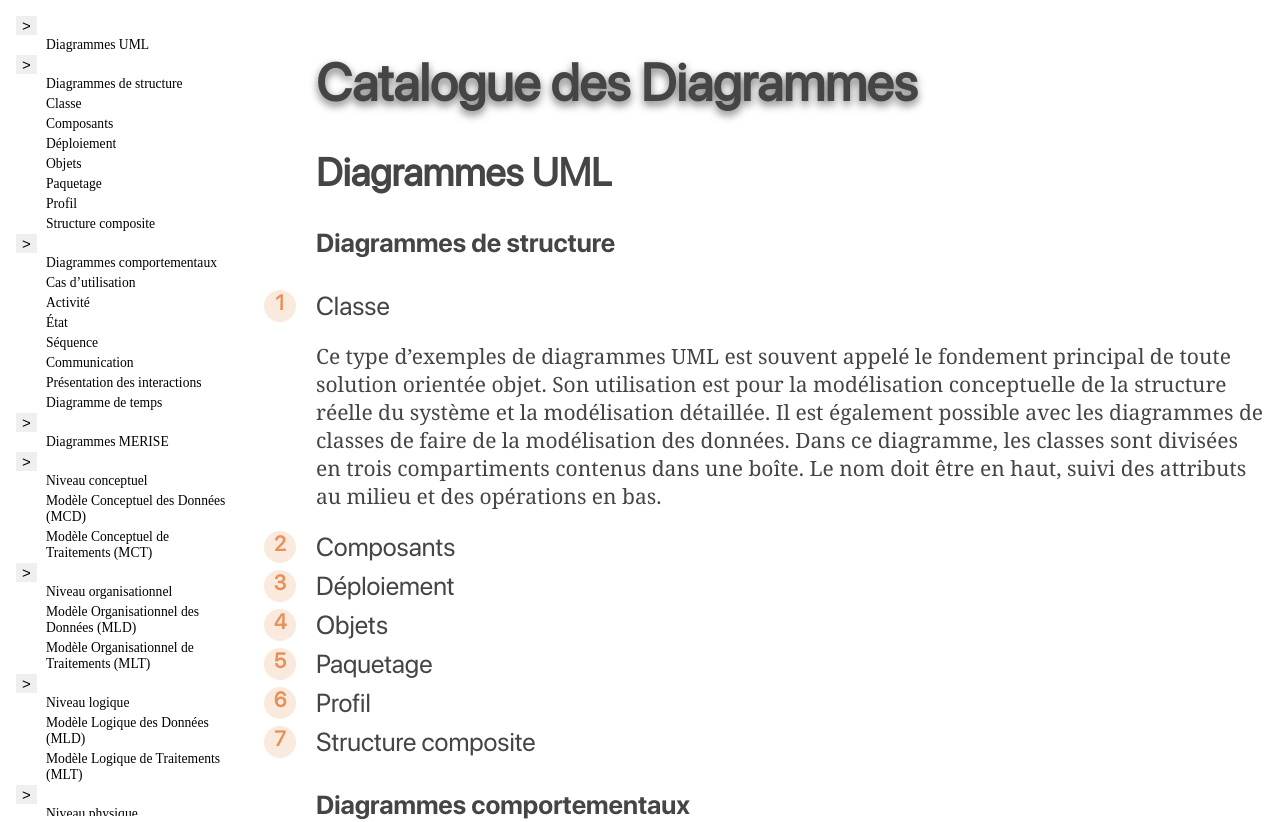
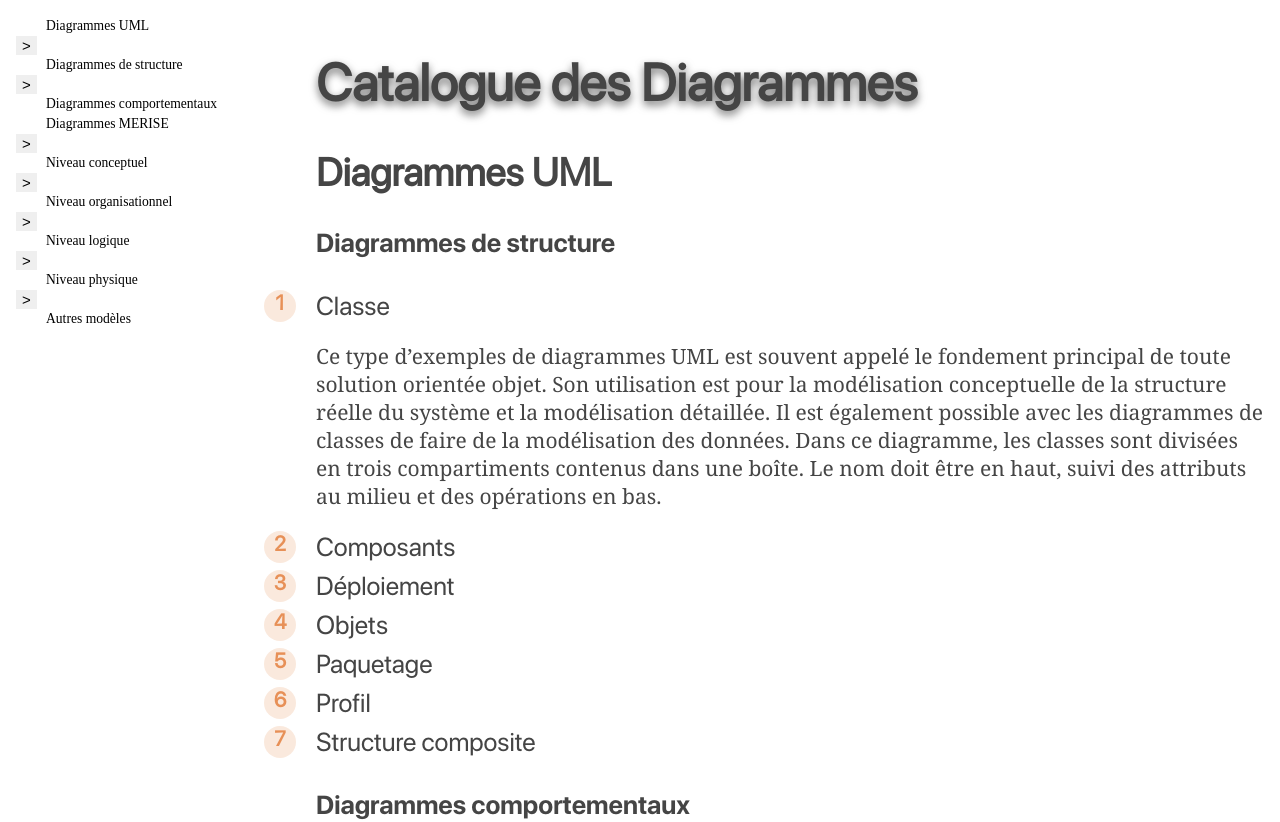
Before and after one commit to 2023-cda-alt-devops-p3/catalog-nt, a React (Create React App) app: page / in a window 1280 px wide. Shown: the top 822 px of the page. Built offline with nearby package versions, Linux system fonts and the light colour scheme; a web font is replaced by a local one.

Commit message:
feat: :sparkles: added accordion menus to sidebar with href links

```diff
--- a/src/App.js
+++ b/src/App.js
@@ -1,40 +1,120 @@
+import React, { useState } from 'react';
+
+function Accordion1() {
+  const [isActive, setIsActive] = useState(false);
+  return(
+  <div>
+    <button onClick={() => setIsActive(!isActive)} class="collapsible">{isActive ? 'v' : '>'}</button><a href='#uml-structure'>Diagrammes de structure</a>
+    {isActive && <div>
+      <a href='#uml-class'>Classe</a>
+      <a href='#uml-comp'>Composants</a>
+      <a href='#uml-deploy'>Déploiement</a>
+      <a href='#uml-objects'>Objets</a>
+      <a href='#uml-package'>Paquetage</a>
+      <a href='#uml-profile'>Profil</a>
+      <a href='#uml-composite'>Structure composite</a>
+    </div>}
+  </div>
+  )
+}
+
+function Accordion2() {
+  const [isActive, setIsActive] = useState(false);
+  return(
+  <div>
+    <button onClick={() => setIsActive(!isActive)} class="collapsible">{isActive ? 'v' : '>'}</button><a href='#uml-behave'>Diagrammes comportementaux</a>
+    {isActive && <div>
+    <a href='#uml-cases'>Cas d’utilisation</a>
+    <a href='#uml-activity'>Activité</a>
+    <a href='#uml-state'>État</a>
+    <a href='#uml-sequence'>Séquence</a>
+    <a href='#uml-comm'>Communication</a>
+    <a href='#uml-interactions'>Présentation des interactions</a>
+    <a href='#uml-time'>Diagramme de temps</a>
+    </div>}
+  </div>
+  )
+}
+
+function Accordion3() {
+  const [isActive, setIsActive] = useState(false);
+  return(
+  <div>
+    <button onClick={() => setIsActive(!isActive)} class="collapsible">{isActive ? 'v' : '>'}</button><a href='#mer-concept'>Niveau conceptuel</a>
+    {isActive && <div>
+    <a href='#mer-mcd'>Modèle Conceptuel des Données (MCD)</a>
+    <a href='#mer-mct'>Modèle Conceptuel de Traitements (MCT)</a>
+    </div>}
+  </div>
+  )
+}
+
+function Accordion4() {
+  const [isActive, setIsActive] = useState(false);
+  return(
+  <div>
+    <button onClick={() => setIsActive(!isActive)} class="collapsible">{isActive ? 'v' : '>'}</button><a href='#mer-orga'>Niveau organisationnel</a>
+    {isActive && <div>
+    <a href='#mer-mld'>Modèle Organisationnel des Données (MLD)</a>
+    <a href='#mer-mlt'>Modèle Organisationnel de Traitements (MLT)</a>
+    </div>}
+  </div>
+  )
+}
+
+function Accordion5() {
+  const [isActive, setIsActive] = useState(false);
+  return(
+  <div>
+    <button onClick={() => setIsActive(!isActive)} class="collapsible">{isActive ? 'v' : '>'}</button><a href='#mer-logic'>Niveau logique</a>
+    {isActive && <div>
+    <a href='#mer-mld'>Modèle Logique des Données (MLD)</a>
+    <a href='#mer-mlt'>Modèle Logique de Traitements (MLT)</a>
+    </div>}
+  </div>
+  )
+}
+
+function Accordion6() {
+  const [isActive, setIsActive] = useState(false);
+  return(
+  <div>
+    <button onClick={() => setIsActive(!isActive)} class="collapsible">{isActive ? 'v' : '>'}</button><a href='#mer-phys'>Niveau physique</a>
+    {isActive && <div>
+    <a href='#mer-mld'>Modèle Physique des Données (MPD)</a>
+    <a href='#mer-mlt'>Modèle Physique de Traitements (MPT)</a>
+    </div>}
+  </div>
+  )
+}
+
+function Accordion7() {
+  const [isActive, setIsActive] = useState(false);
+  return(
+  <div>
+    <button onClick={() => setIsActive(!isActive)} class="collapsible">{isActive ? 'v' : '>'}</button><a href='#mer-other'>Autres modèles</a>
+    {isActive && <div>
+    <a href='#mer-mf'>Modèle des Flux (MF)</a>
+    <a href='#mer-me'>Modèle des États (ME)</a>
+    <a href='#mer-ms'>Modèle de Sécurité (MS)</a>
+    </div>}
+  </div>
+  )
+}
+
 function Sidebar() {
   return(
   <div className="App-sidebar">
-    <button type="button" class="collapsible">&#62;</button><a>Diagrammes UML</a>
-    <button type="button" class="collapsible">&#62;</button><a>Diagrammes de structure</a>
-    <a>Classe</a>
-    <a>Composants</a>
-    <a>Déploiement</a>
-    <a>Objets</a>
-    <a>Paquetage</a>
-    <a>Profil</a>
-    <a>Structure composite</a>
-    <button type="button" class="collapsible">&#62;</button><a>Diagrammes comportementaux</a>
-    <a>Cas d’utilisation</a>
-    <a>Activité</a>
-    <a>État</a>
-    <a>Séquence</a>
-    <a>Communication</a>
-    <a>Présentation des interactions</a>
-    <a>Diagramme de temps</a>
-    <button type="button" class="collapsible">&#62;</button><a>Diagrammes MERISE</a>
-    <button type="button" class="collapsible">&#62;</button><a>Niveau conceptuel</a>
-    <a>Modèle Conceptuel des Données (MCD)</a>
-    <a>Modèle Conceptuel de Traitements (MCT)</a>
-    <button type="button" class="collapsible">&#62;</button><a>Niveau organisationnel</a>
-    <a>Modèle Organisationnel des Données (MLD)</a>
-    <a>Modèle Organisationnel de Traitements (MLT)</a>
-    <button type="button" class="collapsible">&#62;</button><a>Niveau logique</a>
-    <a>Modèle Logique des Données (MLD)</a>
-    <a>Modèle Logique de Traitements (MLT)</a>
-    <button type="button" class="collapsible">&#62;</button><a>Niveau physique</a>
-    <a>Modèle Physique des Données (MPD)</a>
-    <a>Modèle Physique de Traitements (MPT)</a>
-    <button type="button" class="collapsible">&#62;</button><a>Autres modèles</a>
-    <a>Modèle des Flux (MF)</a>
-    <a>Modèle des États (ME)</a>
-    <a>Modèle de Sécurité (MS)</a>
+    <a>Diagrammes UML</a>
+    <Accordion1 />
+    <Accordion2 />
+
+    <a>Diagrammes MERISE</a>
+    <Accordion3 />
+    <Accordion4 />
+    <Accordion5 />
+    <Accordion6 />
+    <Accordion7 />
   </div>
 
   )
@@ -46,56 +126,56 @@ function AppContent() {
       <h1>Catalogue des Diagrammes</h1>
       <h2>Diagrammes UML</h2>
       <ul>
-        <li className="Section">Diagrammes de structure</li>
+        <li id ='uml-structure' className="Section">Diagrammes de structure</li>
         <ol>
-          <li>Classe</li>
+          <li id='uml-class'>Classe</li>
           <p>Ce type d’exemples de diagrammes UML est souvent appelé le fondement principal de toute solution orientée objet. Son utilisation est pour la modélisation conceptuelle de la structure réelle du système et la modélisation détaillée. Il est également possible avec les diagrammes de classes de faire de la modélisation des données.
 Dans ce diagramme, les classes sont divisées en trois compartiments contenus dans une boîte. Le nom doit être en haut, suivi des attributs au milieu et des opérations en bas.</p>
-          <li>Composants</li>
-          <li>Déploiement</li>
-          <li>Objets</li>
-          <li>Paquetage</li>
-          <li>Profil</li>
-          <li>Structure composite</li>
+          <li id='uml-deploy'>Composants</li>
+          <li id='uml-objects'>Déploiement</li>
+          <li id='uml-objects'>Objets</li>
+          <li id='uml-package'>Paquetage</li>
+          <li id='uml-profile'>Profil</li>
+          <li id='uml-composite'>Structure composite</li>
         </ol>
-        <li className="Section">Diagrammes comportementaux</li>
+        <li id ='uml-behave' className="Section">Diagrammes comportementaux</li>
         <ol>
-          <li>Cas d’utilisation</li>
-          <li>Activité</li>
-          <li>État</li>
-          <li>Séquence</li>
-          <li>Communication</li>
-          <li>Présentation des interactions</li>
-          <li>Diagramme de temps</li>
+          <li id='uml-cases'>Cas d’utilisation</li>
+          <li id='uml-activity'>Activité</li>
+          <li id='uml-state'>État</li>
+          <li id='uml-sequence'>Séquence</li>
+          <li id='uml-comm'>Communication</li>
+          <li id='uml-interactions'>Présentation des interactions</li>
+          <li id='uml-time'>Diagramme de temps</li>
         </ol>
       </ul>
       <h2>Diagrammes MERISE</h2>
       <ul>
-        <li className="Section">Niveau conceptuel</li>
+        <li id='mer-concept' className="Section">Niveau conceptuel</li>
         <ol>
-          <li>Modèle Conceptuel des Données (MCD)</li>
-          <li>Modèle Conceptuel de Traitements (MCT)</li>
+          <li id='mer-mcd'>Modèle Conceptuel des Données (MCD)</li>
+          <li id='mer-mct'>Modèle Conceptuel de Traitements (MCT)</li>
         </ol>
-        <li className="Section">Niveau organisationnel</li>
+        <li id='mer-orga' className="Section">Niveau organisationnel</li>
         <ol>
-          <li>Modèle Organisationnel des Données (MLD)</li>
-          <li>Modèle Organisationnel de Traitements (MLT)</li>
+          <li id='mer-mld' >Modèle Organisationnel des Données (MLD)</li>
+          <li id='mer-mlt'>Modèle Organisationnel de Traitements (MLT)</li>
         </ol>
-        <li className="Section">Niveau logique</li>
+        <li id='mer-logic' className="Section">Niveau logique</li>
         <ol>
-          <li>Modèle Logique des Données (MLD)</li>
-          <li>Modèle Logique de Traitements (MLT)</li>
+          <li id='mer-mld'>Modèle Logique des Données (MLD)</li>
+          <li id='mer-mlt'>Modèle Logique de Traitements (MLT)</li>
         </ol>
-        <li className="Section">Niveau physique</li>
+        <li id='mer-phys' className="Section">Niveau physique</li>
         <ol>
-          <li>Modèle Physique des Données (MPD)</li>
-          <li>Modèle Physique de Traitements (MPT)</li>
+          <li id='mer-mpd'>Modèle Physique des Données (MPD)</li>
+          <li id='mer-mpt'>Modèle Physique de Traitements (MPT)</li>
         </ol>
-        <li className="Section">Autres modèles</li>
+        <li id='mer-other' className="Section">Autres modèles</li>
         <ol>
-          <li>Modèle des Flux (MF)</li>
-          <li>Modèle des États (ME)</li>
-          <li>Modèle de Sécurité (MS)</li>
+          <li id='mer-mf'>Modèle des Flux (MF)</li>
+          <li id='mer-me'>Modèle des États (ME)</li>
+          <li id='mer-ms'>Modèle de Sécurité (MS)</li>
         </ol>
       </ul>
     </div>
```
